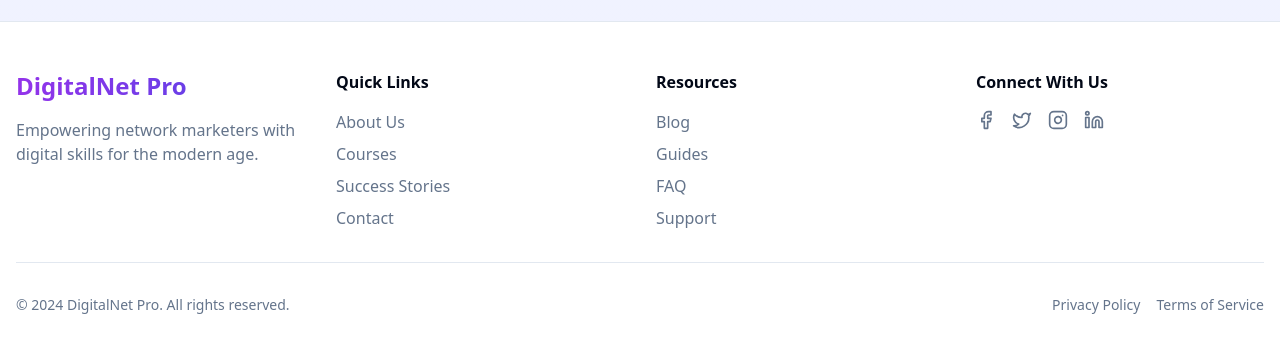
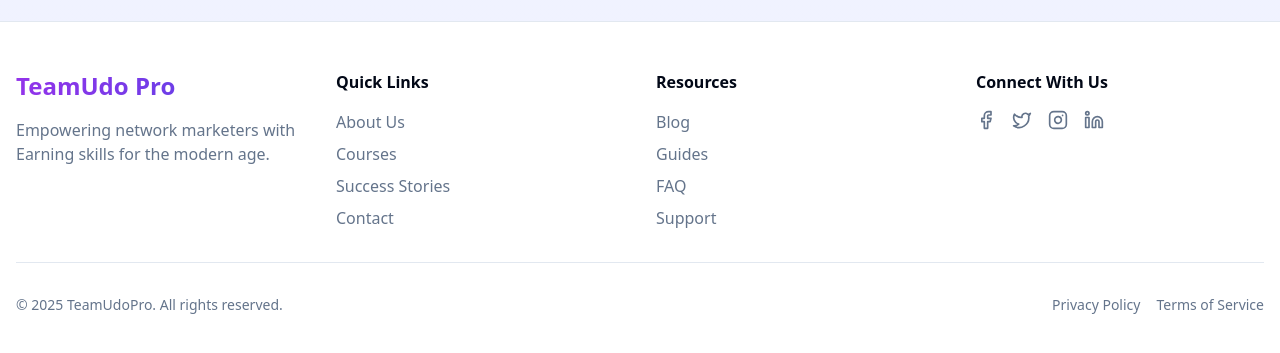
Before and after one commit to ferrychris/TeamUdoWebsite, a React (Vite) app: page / in a window 1280 px wide. Shown: the part 1845-2198 px from the top of the page. Built offline with nearby package versions, Linux system fonts and the light colour scheme.

Commit message:
Update Footer.tsx

```diff
--- a/src/components/navigation/Footer.tsx
+++ b/src/components/navigation/Footer.tsx
@@ -9,10 +9,10 @@ const Footer = () => {
         <div className="grid grid-cols-1 md:grid-cols-4 gap-8">
           <div className="space-y-4">
             <h2 className="text-2xl font-bold bg-gradient-to-r from-purple-600 to-indigo-600 text-transparent bg-clip-text">
-              DigitalNet Pro
+              TeamUdo Pro
             </h2>
             <p className="text-muted-foreground">
-              Empowering network marketers with digital skills for the modern
+              Empowering network marketers with Earning skills for the modern
               age.
             </p>
           </div>
@@ -86,7 +86,7 @@ const Footer = () => {
         </div>
         <Separator className="my-8" />
         <div className="flex flex-col md:flex-row justify-between items-center space-y-4 md:space-y-0 text-muted-foreground text-sm">
-          <p>© 2024 DigitalNet Pro. All rights reserved.</p>
+          <p>© 2025 TeamUdoPro. All rights reserved.</p>
           <div className="flex space-x-4">
             <a href="#" className="hover:text-foreground transition-colors">
               Privacy Policy
```
